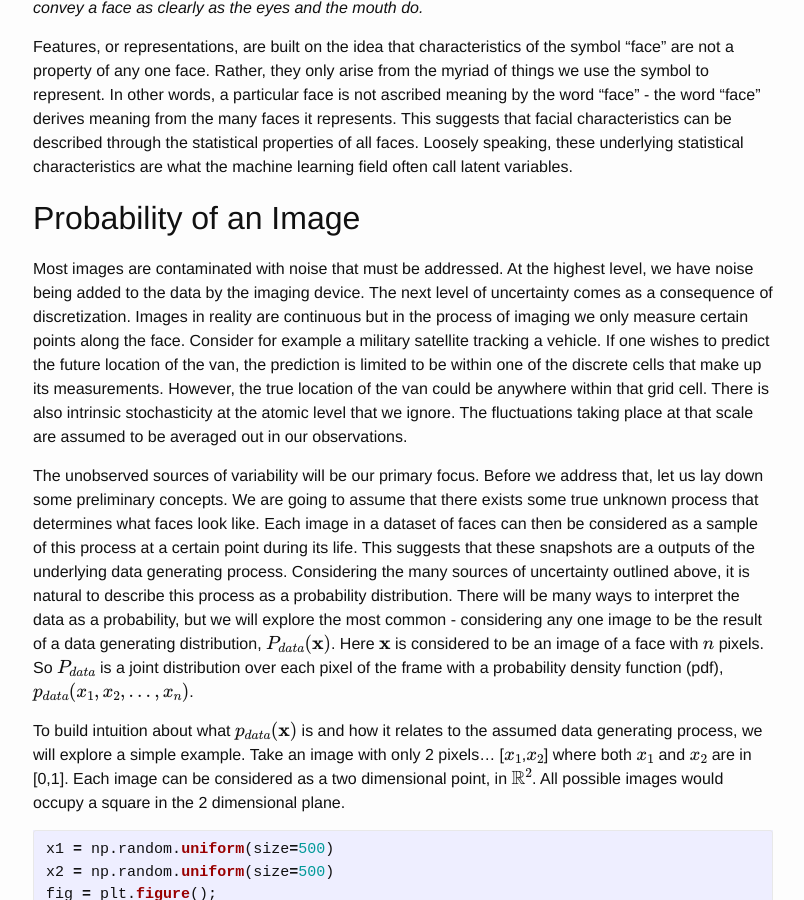
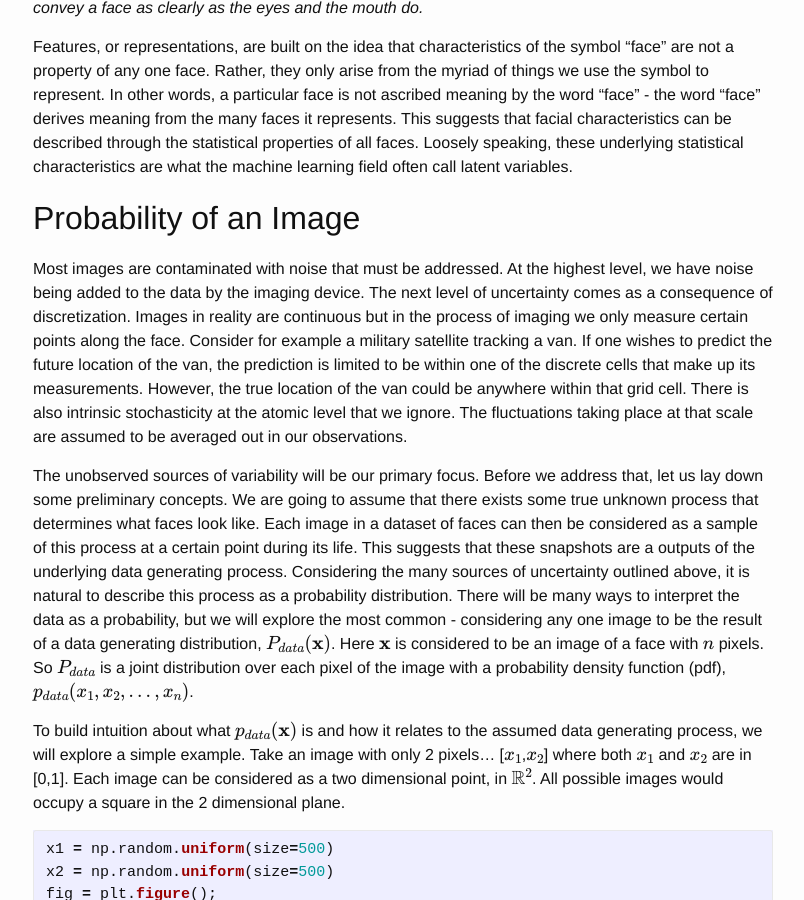
Before and after one commit to mathnathan/mathnathan.github.io, a Jekyll site: the page built from _posts/2017-10-06-probability-of-a-face.markdown, in a window 1280 px wide and 900 px high, scrolled down 1331 px. Shown: the whole window, without its empty margins (237-1041 px from the left). Built offline with Jekyll 4.4.1, drawn with Linux system fonts in a browser that asks for light colours; formulas are drawn with MathJax 3; a script that is not in the unit is left out.

Commit message:
few word choice changes
few word choice changes to be more clear. Changed vehicle to van and frame to image.

```diff
--- a/_posts/2017-10-06-probability-of-a-face.markdown
+++ b/_posts/2017-10-06-probability-of-a-face.markdown
@@ -74,7 +74,7 @@ highest level, we have noise being added to the data by the imaging device. The
 next level of uncertainty comes as a consequence of discretization.
 Images in reality are continuous but in the process of imaging we only measure
 certain points along the face. Consider for example a military satellite
-tracking a vehicle. If one wishes to predict the future location of the van,
+tracking a van. If one wishes to predict the future location of the van,
 the prediction is limited to be within one of the discrete cells that make up
 its measurements. However, the true location of the van could be anywhere
 within that grid cell. There is also intrinsic stochasticity at the atomic
@@ -93,7 +93,7 @@ as a probability distribution. There will be many ways to interpret the data as
 a probability, but we will explore the most common - considering any one image to be the result
 of a data generating distribution, $P_{data}(\mathbf{x})$. Here $\mathbf{x}$ is considered to be
 an image of a face with $n$ pixels. So $P_{data}$ is a joint distribution over
-each pixel of the frame with a probability density function (pdf),
+each pixel of the image with a probability density function (pdf),
 $p_{data}(x_1,x_2,\dots,x_n)$.
 
 To build intuition about what $p_{data}(\mathbf{x})$ is and how it relates to
```
